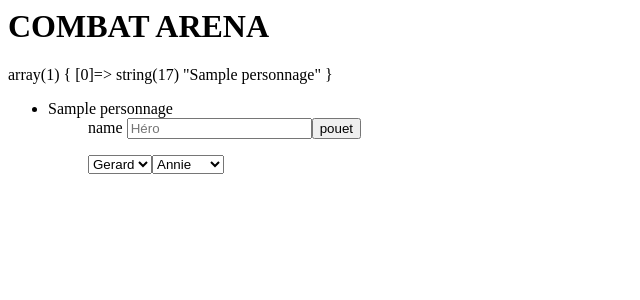
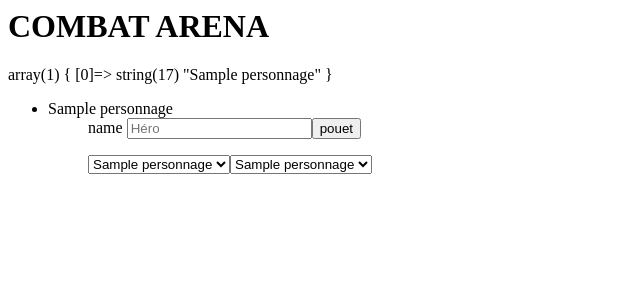
Before and after one commit to Moringar/OFP-CombatDices, a PHP site: page / in a window 1280 px wide. Shown: the top 300 px of the page, without its empty margins (0-640 px from the left). Run offline with PHP 8.4, Linux system fonts and the light colour scheme; tables that the repository leaves empty or names only in its code hold one stand-in row (values such as "Sample post").

Commit message:
DropdownTest

```diff
--- a/index.php
+++ b/index.php
@@ -40,7 +40,7 @@ $formulaire->generateForm();
 
 // form choose personnage to fight
 
-// $preReq = $database->prepReq("SELECT name FROM personnage");
+$preReq = $database->prepReq("SELECT name FROM personnage");
 
 
 
@@ -55,16 +55,19 @@ $formulaire->generateForm();
 
 
 <?php
+
 $opponent_1_select = new Select("opponent1");
-$opponent_1_select->createOptions("Gerard");
-$opponent_1_select->createOptions("Lucie");
-$opponent_1_select->createOptions("Popo");
+foreach($fetchData as $name)
+{
+  $opponent_1_select->createOptions($name);
+}
 $opponent_1_select->generateSelect();
 
+$opponent_2_select = new Select("opponent2");
+foreach($fetchData as $name)
+{
+  $opponent_2_select->createOptions($name);
+}
+$opponent_2_select->generateSelect();
 
-$opponent_2_select = new Select("opponent2");
-$opponent_2_select->createOptions("Annie");
-$opponent_2_select->createOptions("Florent");
-$opponent_2_select->createOptions("Jacques");
-$opponent_2_select->createOptions("Momo");$opponent_2_select->generateSelect();
 ?>
```
